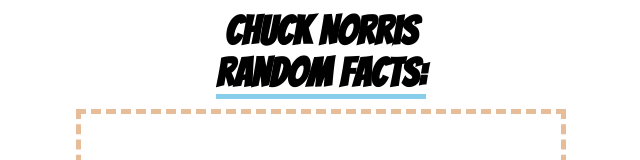
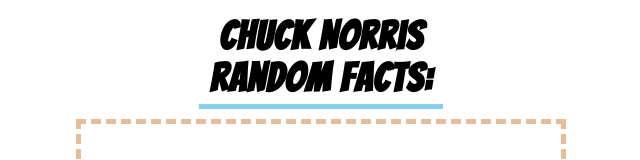
Before and after one commit to mbosselmann/chuck-norris, a React (Create React App) app: page / in a window 1280 px wide. Shown: the top 160 px of the page, without its empty margins (319-959 px from the left). Built offline with nearby package versions, Linux system fonts and the light colour scheme.

Commit message:
Adjust title

```diff
--- a/src/components/Title.styled.js
+++ b/src/components/Title.styled.js
@@ -7,6 +7,8 @@
   font-size: 2.5rem;
   text-align: center;
   margin: 10px;
+  letter-spacing: 1px;
+  padding: 5px 10px;
 `;
 
 export default Title;
```
